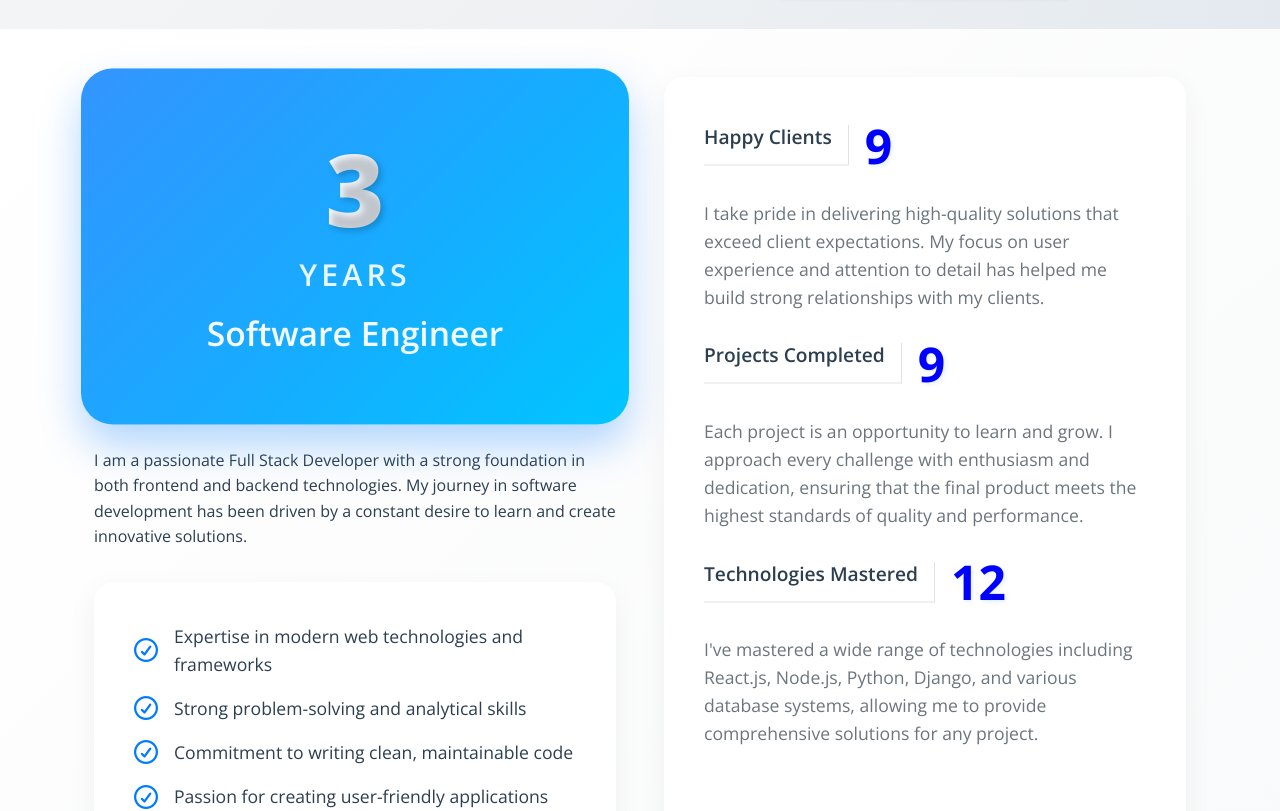
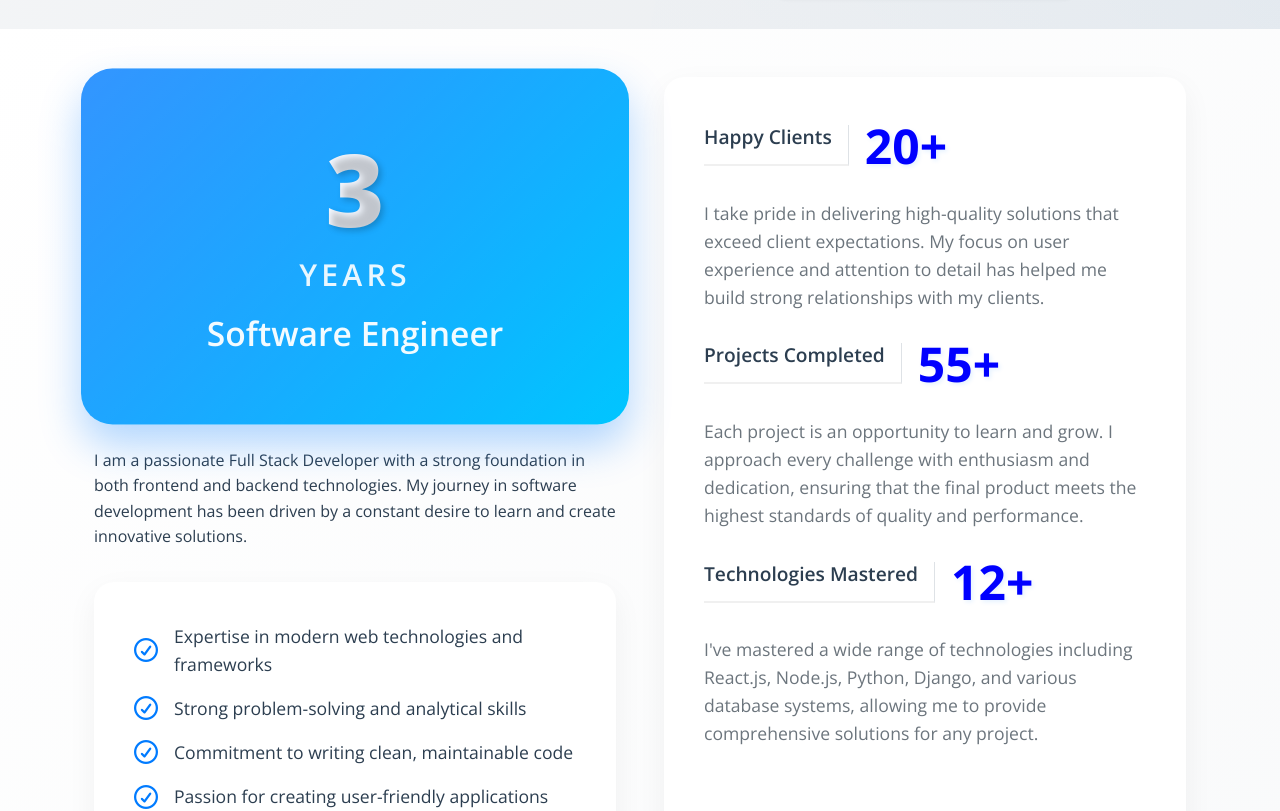
Before and after one commit to Telesphore-Uwabera/My-Portfolio, a plain HTML site: page index.html in a window 1280 px wide. Shown: the part 723-1534 px from the top of the page. Drawn offline with nearby package versions, Linux system fonts and the light colour scheme; files whose address does not match are found by name.

Commit message:
Update index.html

```diff
--- a/index.html
+++ b/index.html
@@ -566,19 +566,19 @@
                     <div class="stats-container">
                         <div class="d-flex align-items-center mb-4">
                             <h5 class="border-end pe-3 me-3 mb-0">Happy Clients</h5>
-                            <h2 class="text-primary fw-bold mb-0" data-toggle="counter-up">9</h2>
+                            <h2 class="text-primary fw-bold mb-0" data-toggle="counter-up">20+</h2>
                         </div>
                         <p class="mb-4">I take pride in delivering high-quality solutions that exceed client expectations. My focus on user experience and attention to detail has helped me build strong relationships with my clients.</p>
 
                         <div class="d-flex align-items-center mb-4">
                             <h5 class="border-end pe-3 me-3 mb-0">Projects Completed</h5>
-                            <h2 class="text-primary fw-bold mb-0" data-toggle="counter-up">9</h2>
+                            <h2 class="text-primary fw-bold mb-0" data-toggle="counter-up">55+</h2>
                         </div>
                         <p class="mb-4">Each project is an opportunity to learn and grow. I approach every challenge with enthusiasm and dedication, ensuring that the final product meets the highest standards of quality and performance.</p>
 
                         <div class="d-flex align-items-center mb-4">
                             <h5 class="border-end pe-3 me-3 mb-0">Technologies Mastered</h5>
-                            <h2 class="text-primary fw-bold mb-0" data-toggle="counter-up">12</h2>
+                            <h2 class="text-primary fw-bold mb-0" data-toggle="counter-up">12+</h2>
                         </div>
                         <p class="mb-0">I've mastered a wide range of technologies including React.js, Node.js, Python, Django, and various database systems, allowing me to provide comprehensive solutions for any project. <br I'm always eager to explore new technologies and expand my skill set.</p>
                     </div>
```
